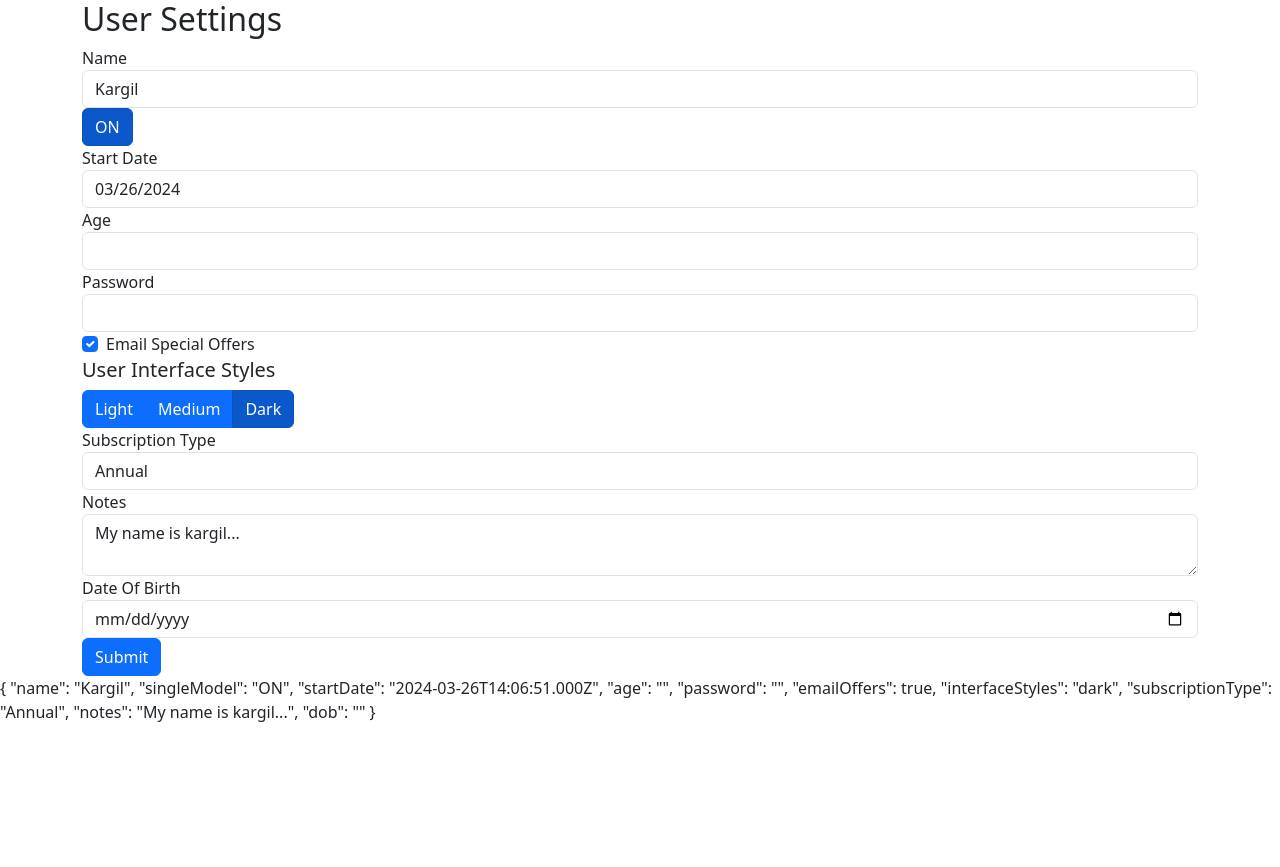
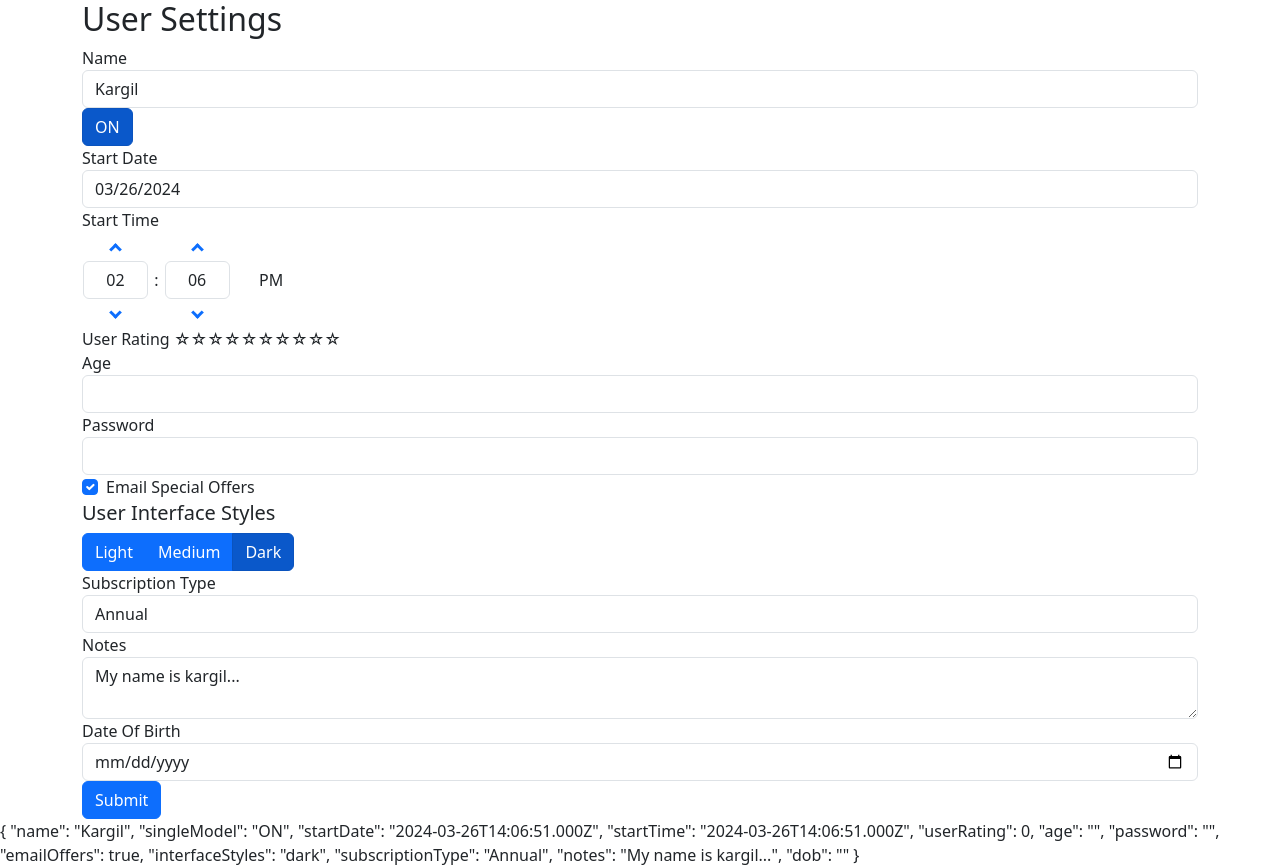
Before and after one commit to iam8139/angular-forms, an Angular app: page / in a window 1280 px wide. Before the commit the page ends 800 px from the top, so only its background shows below. Built offline with nearby package versions, Linux system fonts and the light colour scheme.

Commit message:
date-picker time-picker user-ratings

```diff
--- a/src/app/app.module.ts
+++ b/src/app/app.module.ts
@@ -8,6 +8,8 @@
 import { ButtonsModule } from 'ngx-bootstrap/buttons';
 import { BsDatepickerModule } from 'ngx-bootstrap/datepicker';
 import { BrowserAnimationsModule } from '@angular/platform-browser/animations';
+import { TimepickerModule } from 'ngx-bootstrap/timepicker';
+import { RatingModule } from 'ngx-bootstrap/rating';
 
 @NgModule({
   declarations: [
@@ -20,7 +22,9 @@
     HttpClientModule,
     ButtonsModule.forRoot(),
     BsDatepickerModule.forRoot(),
-    BrowserAnimationsModule
+    BrowserAnimationsModule,
+    TimepickerModule.forRoot(),
+    RatingModule.forRoot()
   ],
   providers: [],
   bootstrap: [AppComponent]
--- a/src/app/user-settings-form/user-settings-form.component.html
+++ b/src/app/user-settings-form/user-settings-form.component.html
@@ -25,6 +25,18 @@
                 class="form-control"
                 [(ngModel)]="startDate" name="startDate" id="startDate"
                 bsDatepicker>
+        </div>
+
+        <div class="form-group">
+            <label for="startTime">Start Time</label>
+            <timepicker [(ngModel)]="startTime" name="startTime" id="startTime"></timepicker>
+        </div>
+
+        <div class="form-group">
+            User Rating
+            <rating [(ngModel)]="userRating" [max]="maxRating" [readonly]="isReadonly"
+                name="userRating" id="userRating"
+                [titles]="['one','two','three']"></rating>
         </div>
 
         <div class="form-group">
--- a/src/app/user-settings-form/user-settings-form.component.ts
+++ b/src/app/user-settings-form/user-settings-form.component.ts
@@ -3,6 +3,7 @@
 import { NgForm, NgModel } from '@angular/forms';
 import { DataService } from '../data/data.service';
 import { Observable } from 'rxjs';
+import { Time } from '@angular/common';
 
 @Component({
   selector: 'app-user-settings-form',
@@ -21,6 +22,10 @@
 
   singleModel = 'ON';
   startDate!: Date;
+  startTime!: Date;
+  userRating: number = 0;
+  maxRating: number = 10;
+  isReadonly: boolean = false;
   userSettings: UserSettings = {...this.originalUserSettings};
   postError: boolean = false;
   postErrorMessage: string = '';
@@ -32,6 +37,7 @@
   ngOnInit(): void {
     this.subscriptionType = this.dataService.getSubscriptionTypes();
     this.startDate = new Date();
+    this.startTime = new Date();
   }
 
   onSubmit(form: NgForm) {
```
